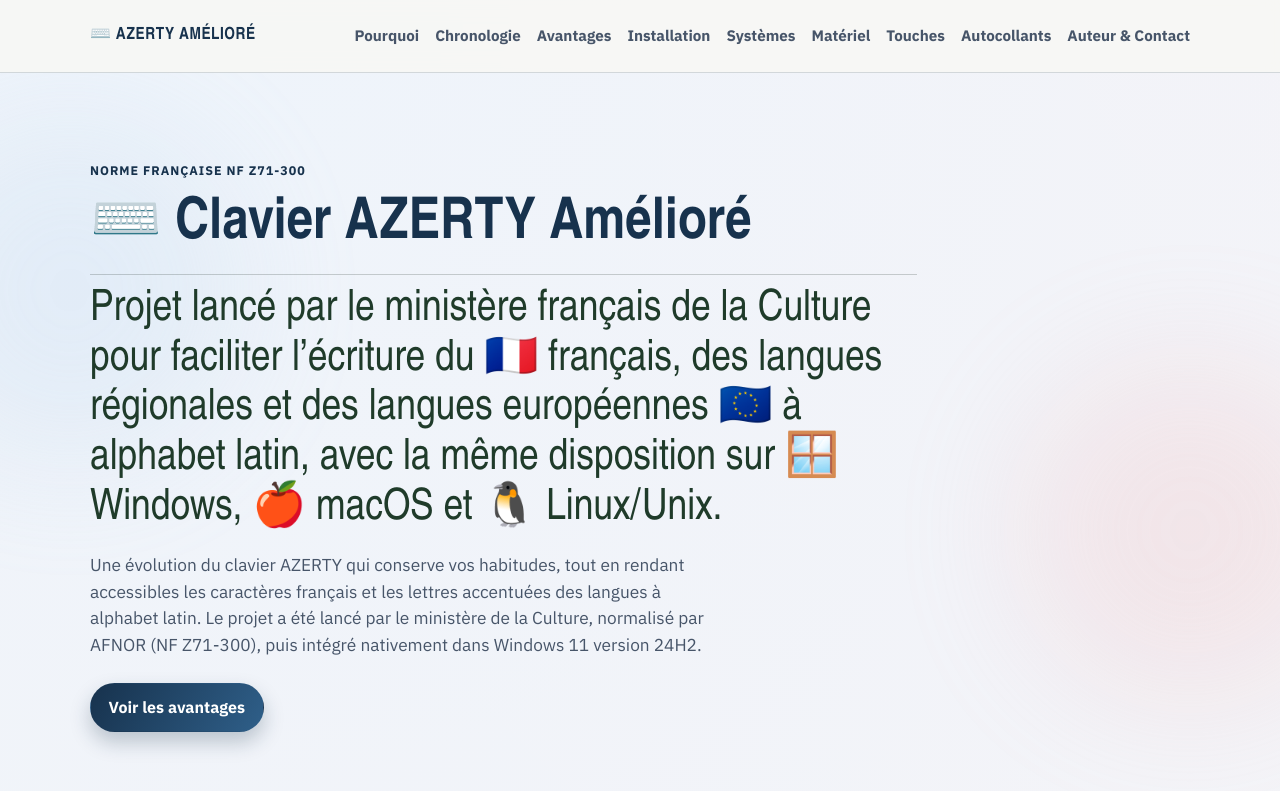
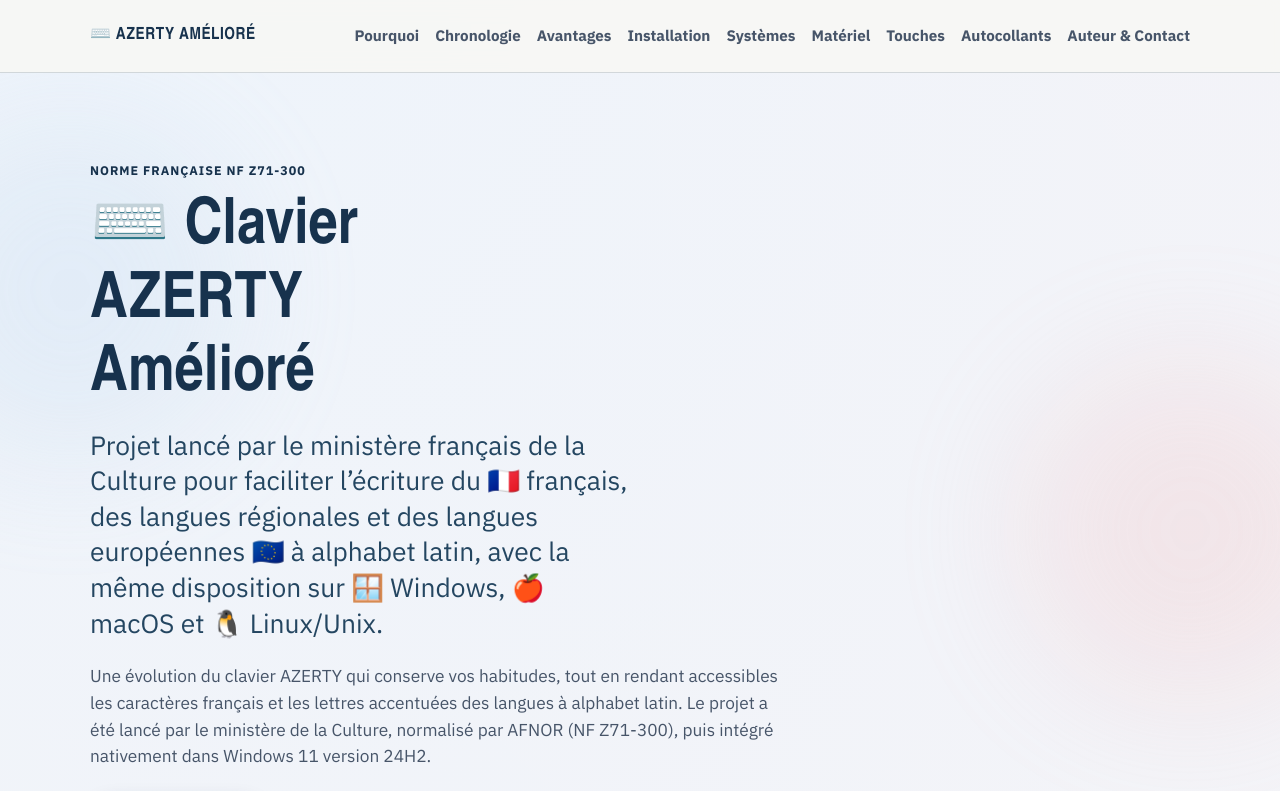
Before and after one commit to Adobels/azertyameliore, a plain HTML site: page index.html in a window 1280 px wide. Shown: the top 791 px of the page. Drawn offline with Linux system fonts and the light colour scheme; a web font is replaced by a local one.

Commit message:
Update hero title formating and style

```diff
--- a/styles.css
+++ b/styles.css
@@ -156,30 +156,30 @@ h3 {
 
 h1 {
   margin-top: 0.8rem;
-  font-size: clamp(2rem, 6vw, 3.6rem);
+  font-size: clamp(2.2rem, 5.8vw, 4rem);
   max-width: none;
 }
 
 .hero-title-main {
   display: block;
   white-space: normal;
+  max-width: 14ch;
 }
 
 .hero-subtitle {
   display: block;
-  margin-top: 0.9rem;
-  padding-top: 0.7rem;
-  border-top: 1px solid rgba(17, 34, 21, 0.2);
-  font-size: 0.75em;
-  line-height: 1.15;
+  margin-top: 0.85rem;
+  font-family: "IBM Plex Sans", "Trebuchet MS", sans-serif;
+  font-size: clamp(1.2rem, 2.1vw, 1.65rem);
+  line-height: 1.35;
   font-weight: 400;
-  color: #1f3b2a;
-  max-width: 42ch;
+  color: #244661;
+  max-width: 34ch;
 }
 
 .lead {
-  margin-top: 1.1rem;
-  max-width: 62ch;
+  margin-top: 1.35rem;
+  max-width: 68ch;
   color: var(--muted);
   font-size: 1.08rem;
 }
```
